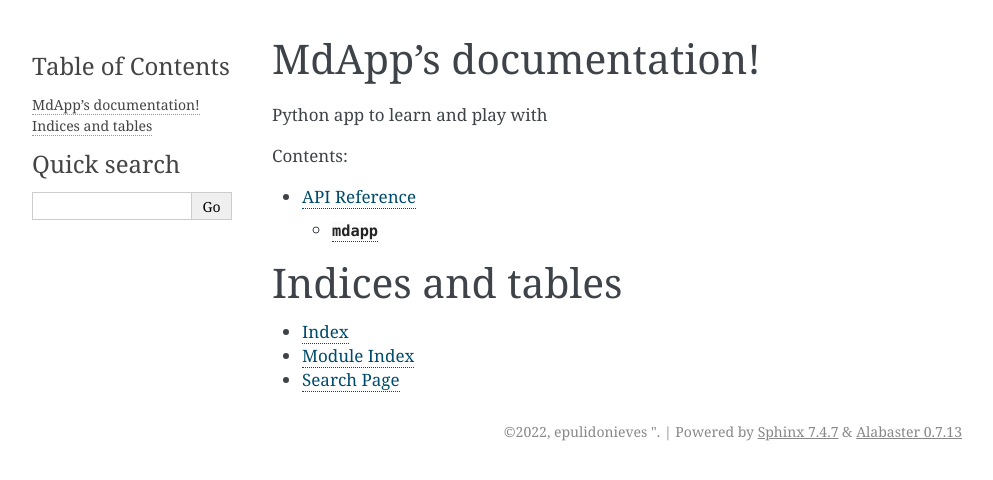
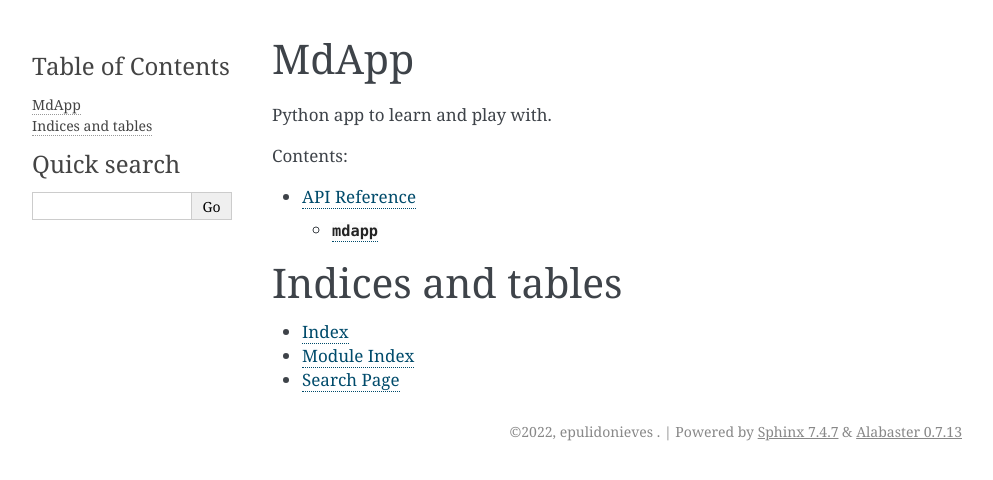
Before and after one commit to epulidonieves/mdapp, a Sphinx documentation site: the page built from docs/source/index.rst, in a window 1280 px wide. Shown: the top 480 px of the page, without its empty margins (148-1141 px from the left). Built offline with Sphinx 7.4.7, drawn with Linux system fonts in a browser that asks for light colours.

```diff
--- a/docs/source/conf.py
+++ b/docs/source/conf.py
@@ -12,7 +12,7 @@ import importlib.metadata
 sys.path.insert(0, os.path.abspath('../../src/'))
 
 project = 'MdApp'
-copyright = '2022, epulidonieves <epulido.nieves@gmail.com>"'
+copyright = '2022, epulidonieves <epulido.nieves@gmail.com>'
 author = 'epulidonieves <epulido.nieves@gmail.com>'
 release = importlib.metadata.version("mdapp")
 
--- a/docs/source/index.rst
+++ b/docs/source/index.rst
@@ -3,10 +3,10 @@
    You can adapt this file completely to your liking, but it should at least
    contain the root `toctree` directive.
 
-MdApp's documentation!
-======================
+MdApp
+=====
 
-Python app to learn and play with
+Python app to learn and play with.
 
 
 .. toctree::
--- a/pyproject.toml
+++ b/pyproject.toml
@@ -5,7 +5,6 @@ description = "Python app to learn and play with"
 authors = ["epulidonieves <epulido.nieves@gmail.com>"]
 license = "MIT"
 readme = "README.md"
-packages = [{include = "src/mdapp"}]
 
 [tool.poetry.dependencies]
 python = "^3.8"
--- a/src/mdapp/__init__.py
+++ b/src/mdapp/__init__.py
@@ -1,4 +1,4 @@
-"""Just an mad up App to play with."""
+"""Made up App to play with."""
 
 from ._functions import value_to_bool
 
```
Also changed, not shown: 4 other files.
